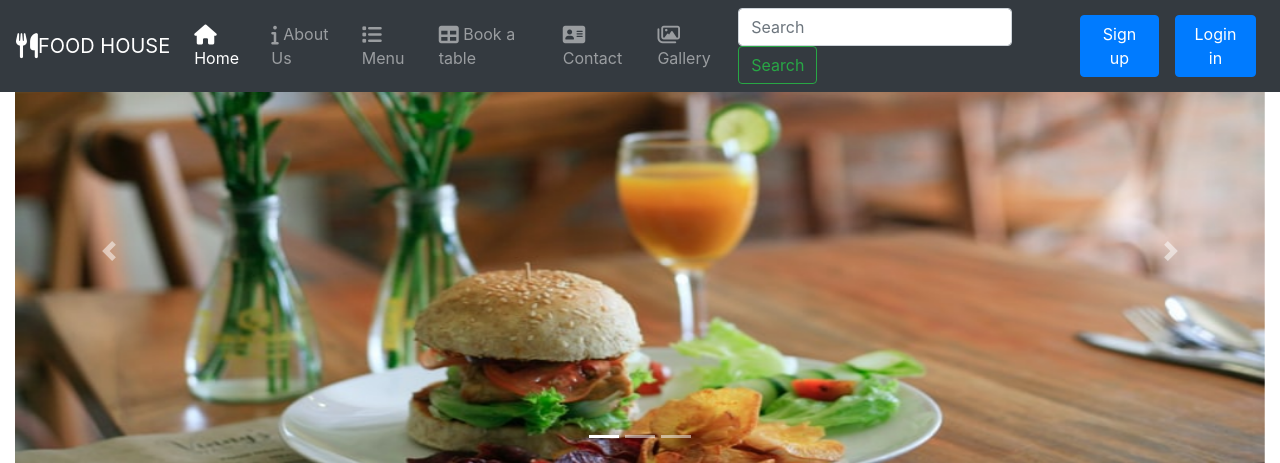
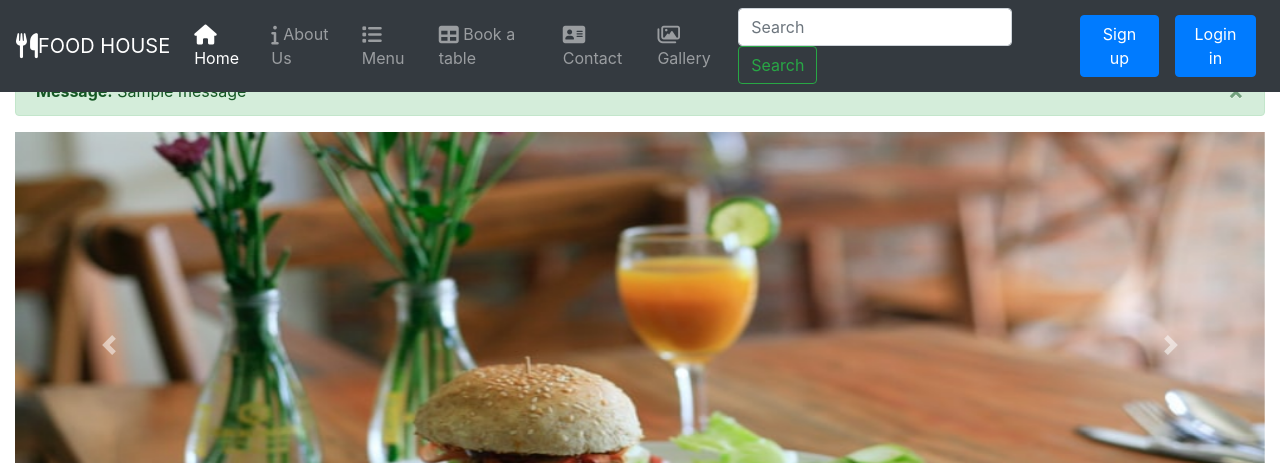
Before and after one commit to anujsaxena9127/restaurant, a Django app: page / in a window 1280 px wide. Shown: the top 463 px of the page. Run offline with Django 3.2, Linux system fonts and the light colour scheme; one stand-in notice (Sample message) is shown; some libraries are stand-ins or nearby versions.

Commit message:
message tool is added for displaying message

```diff
--- a/templates/base.html
+++ b/templates/base.html
@@ -64,7 +64,7 @@
         <input class="form-control mr-sm-2" type="search" placeholder="Search" aria-label="Search">
         <button class="btn btn-outline-success my-2 my-sm-0" type="submit">Search</button>
       </form>
-    </div>
+
 
 
     <!-- Button trigger for signup modal modal -->
@@ -76,6 +76,7 @@
   <button type="button" class="btn btn-primary mx-2 " data-toggle="modal" data-target="#loginModal">
     Login in
   </button>
+</div>
   </nav>
    <!-- sign up modal modal modal -->
   <div class="modal fade" id="signupModal" tabindex="-1" role="dialog" aria-labelledby="exampleModalLabel"
@@ -95,30 +96,30 @@
             <div class="form-group col-md-6">
               <label for="Username1">Username</label>
               <input type="text" class="form-control" id="username1"
-              name="username">
+              name="username" required>
             </div>
             <div class="form-group">
               <label for="fname1">First Name</label>
-              <input type="text" class="form-control" id="fname1" name="fname1" placeholder="first name">
+              <input type="text" class="form-control" id="fname1" name="fname1" placeholder="first name" required>
             </div>
             <div class="form-group">
               <label for="lname1">Last Name</label>
               <input type="text" class="form-control" id="lname1"
-              name="lname1" placeholder="last name">
+              name="lname1" placeholder="last name" required>
             </div>
             <div class="form-group col-md-6">
               <label for="email1">Email</label>
               <input type="email" class="form-control" id="email1"
-              name="email1">
+              name="email1" required>
             </div>
             <div class="form-group col-md-6">
               <label for="password1"> choose a Password</label>
-              <input type="password" class="form-control" id="password1" name="password2">
+              <input type="password" class="form-control" id="password1" name="password2" required>
             </div>
             <div class="form-group col-md-6">
               <label for="Password3"> Confirm Password</label>
               <input type="password" class="form-control" id="Password3"
-              name="password4">
+              name="password4" required>
             </div>
           </div>
 
@@ -141,18 +142,19 @@
         </button>
       </div>
       <div class="modal-body">
-        <form>
+        <form method="POST" action="/login">
+          {% csrf_token %}
           <div class="form-row">
 
 
             <div class="form-group col-md-6">
               <label for="email">Email</label>
               <input type="email" class="form-control" id="email3"
-              name="email4">
+              name="email4" required>
             </div>
             <div class="form-group col-md-6">
               <label for="password5">  Password</label>
-              <input type="password" class="form-control" id="password5" name="password6">
+              <input type="password" class="form-control" id="password5" name="password6" required>
             </div>
 
           </div>
@@ -164,7 +166,28 @@
     </div>
   </div>
 </div>
-  {% block body %} {% endblock body %}
+<!--Message tool in django-->
+{% for message in messages %}
+<div class="alert alert-{{ message.tags }} alert-dismissible fade show" role="alert">
+  <strong>Message:</strong> {{ message }}
+  <button type="button" class="close" data-dismiss="alert" aria-label="Close">
+    <span aria-hidden="true">&times;</span>
+  </button>
+</div>
+{% endfor %}
+  {% block body %}
+  <!--Message tool in django-->
+{% for message in messages %}
+<div class="alert alert-{{ message.tags }} alert-dismissible fade show" role="alert">
+  <strong>Message:</strong> {{ message }}
+  <button type="button" class="close" data-dismiss="alert" aria-label="Close">
+    <span aria-hidden="true">&times;</span>
+  </button>
+</div>
+{% endfor %}
+
+
+  {% endblock body %}
 
   {% block footer %} {% endblock footer %}
   <!-- Footer -->
--- a/templates/index.html
+++ b/templates/index.html
@@ -5,56 +5,19 @@
 <link rel="stylesheet" type="text/css" href="{% static 'css/index.css' %}">
 
 <div class="container-fluid" id="contact1" >
-  <button type="button" class="btn btn-primary" data-toggle="modal" data-target="#signupModal">
-    Launch demo modal
-  </button>
+
 
   <!-- Modal -->
-  <div class="modal fade" id="signupModal" tabindex="-1" role="dialog" aria-labelledby="exampleModalLabel"
-  aria-hidden="true">
-  <div class="modal-dialog">
-    <div class="modal-content">
-      <div class="modal-header">
-        <h5 class="modal-title" id="signuptitle">Sign Up here</h5>
-        <button type="button" class="close" data-dismiss="modal" aria-label="Close">
-          <span aria-hidden="true">&times;</span>
-        </button>
-      </div>
-      <div class="modal-body">
-        <form>
-          <div class="form-row">
-            <div class="form-group">
-              <label for="fname">First Name</label>
-              <input type="text" class="form-control" id="fname" name="fname" placeholder="first name">
-            </div>
-            <div class="form-group">
-              <label for="lname">Last Name</label>
-              <input type="text" class="form-control" id="lname"
-              name="lname" placeholder="last name">
-            </div>
-            <div class="form-group col-md-6">
-              <label for="email">Email</label>
-              <input type="email" class="form-control" id="email"
-              name="email">
-            </div>
-            <div class="form-group col-md-6">
-              <label for="password"> choose a Password</label>
-              <input type="password" class="form-control" id="password" name="password1">
-            </div>
-            <div class="form-group col-md-6">
-              <label for="Password2"> Confirm Password</label>
-              <input type="password" class="form-control" id="Password2"
-              name="Password2">
-            </div>
-          </div>
+<!--Message tool in django-->
+{% for message in messages %}
+<div class="alert alert-{{ message.tags }} alert-dismissible fade show" role="alert">
+  <strong>Message:</strong> {{ message }}
+  <button type="button" class="close" data-dismiss="alert" aria-label="Close">
+    <span aria-hidden="true">&times;</span>
+  </button>
+</div>
+{% endfor %}
 
-          <button type="submit" class="btn btn-primary">Submit</button>
-        </form>
-      </div>
-
-    </div>
-  </div>
-</div>
 
   <div
     id="carouselExampleIndicators"
```
